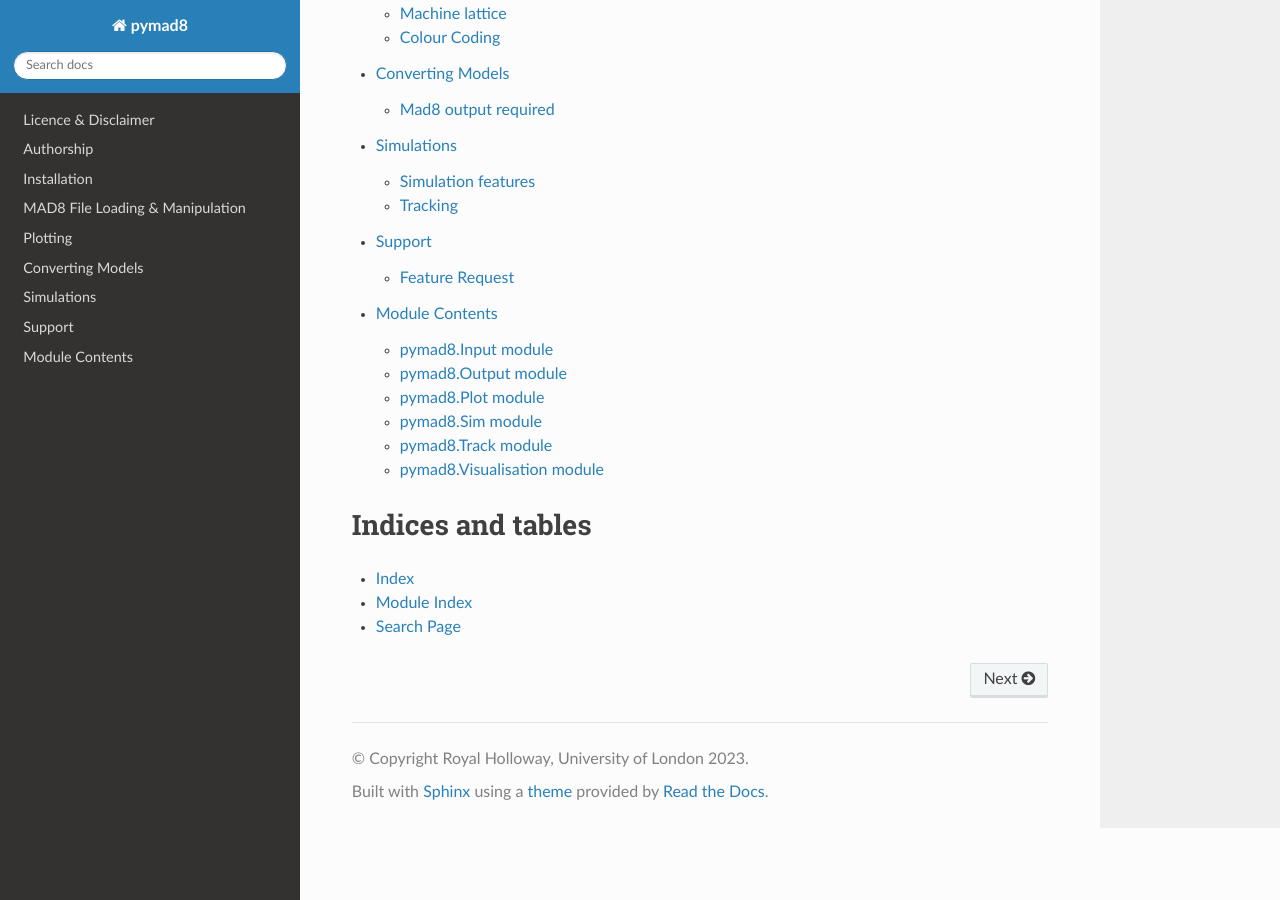
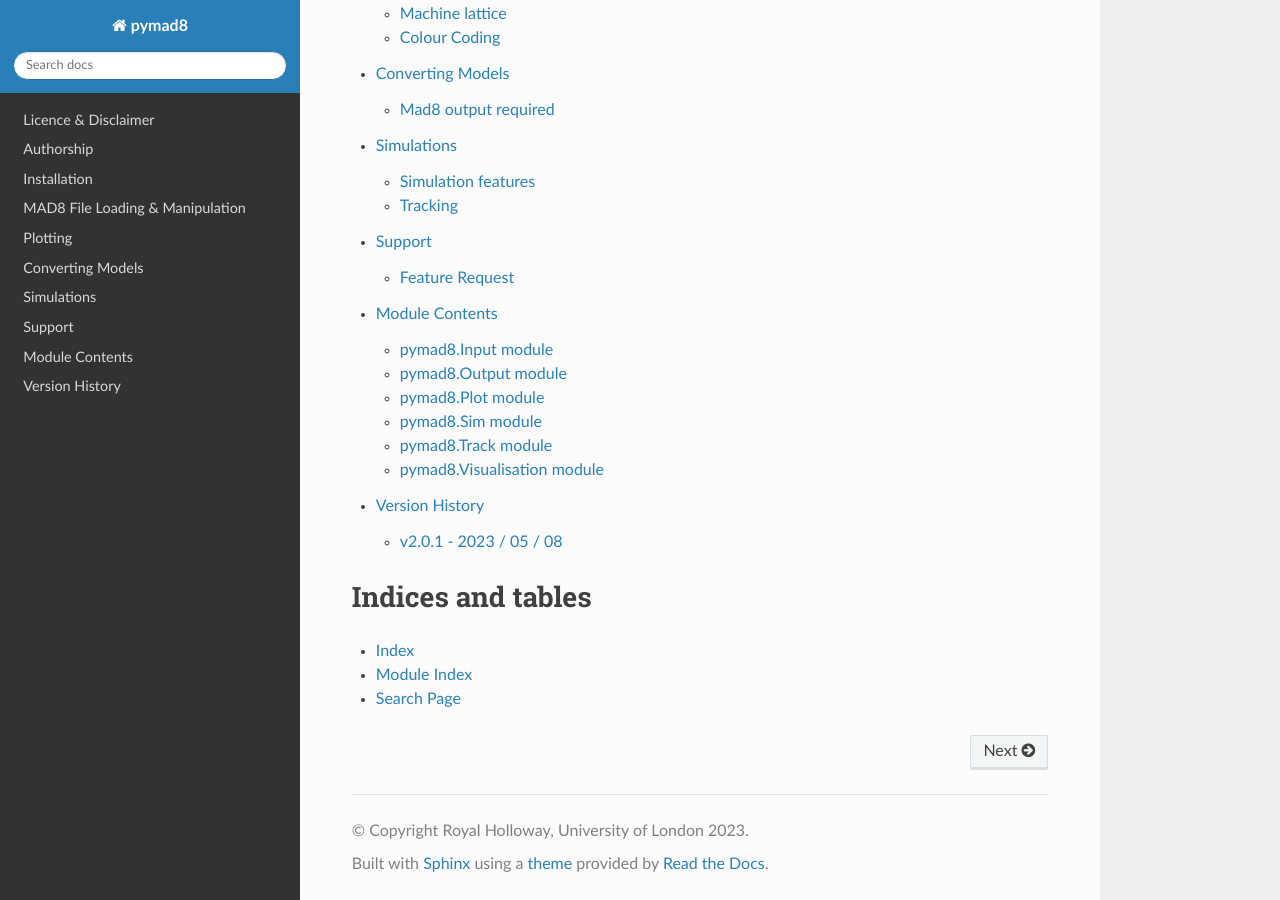
Before and after one commit to bdsim-collaboration/pymad8, a Sphinx documentation site: the page built from docs/source/index.rst, in a window 1280 px wide and 900 px high, scrolled down 578 px. Built offline with Sphinx 7.4.7 and the Read the Docs theme 2.0.0, drawn with Linux system fonts in a browser that asks for light colours.

Commit message:
Update documentation.

```diff
--- a/docs/source/index.rst
+++ b/docs/source/index.rst
@@ -16,6 +16,7 @@ of BDSIM models.
    simulation
    support
    moduledocs
+   version_history
 
 Indices and tables
 ==================
--- /dev/null
+++ b/docs/source/version_history.rst
@@ -0,0 +1,8 @@
+===============
+Version History
+===============
+
+v2.0.1 - 2023 / 05 / 08
+=======================
+
+* Fix missing pandas dependency
```
Also changed, not shown: README.md (+2 -1 lines).
